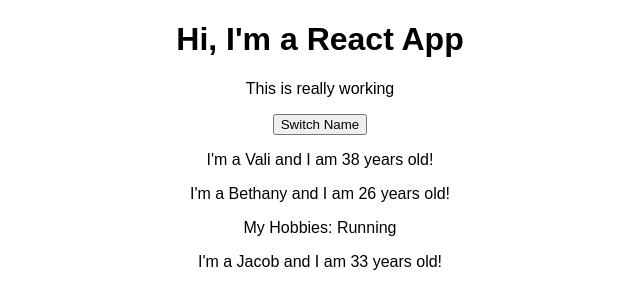
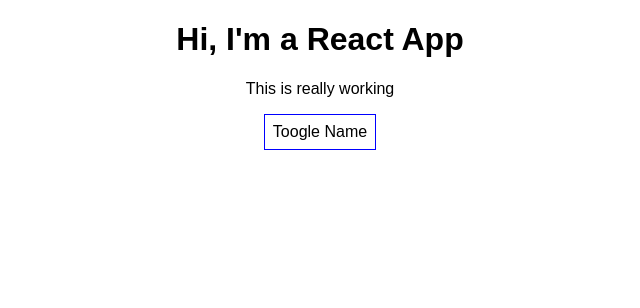
Before and after one commit to valimasca/ReactUdemyCourse, a React (Create React App) app: page / in a window 1280 px wide. Shown: the top 308 px of the page, without its empty margins (320-960 px from the left). Built offline with nearby package versions, Linux system fonts and the light colour scheme.

Commit message:
jsxconditional

```diff
--- a/src/App.js
+++ b/src/App.js
@@ -7,30 +7,70 @@
       { name: 'Vali', age: 38},
       { name: 'Bethany', age: 26},
       {name: 'Jacob', age: 33}
-    ]
+    ],
+    otherState: 'some other state',
+    showPersons: false
   }
 
-  switchNameHandler = () => {
+  switchNameHandler = (newName) => {
     //console.log('Was clicked!');
     // Dont do this: this.state.persons[0].name = "Valer";
     this.setState({persons:
       [
-        { name: 'Valer', age: 38},
+        { name: newName, age: 38},
         { name: 'Bethany', age: 26},
-        {name: 'Jacob', age: 34}
+        {name: 'Will', age: 39}
       ]
-    })
+    });
+  }
+
+  nameChangeHandler = (event) => {
+    this.setState({persons:
+      [
+        { name: 'Max', age: 38},
+        { name: event.target.value, age: 26},
+        {name: 'Will', age: 39}
+      ]
+    });
+  }
+
+  togglePersonHandler = () => {
+    const doesShow = this.state.showPersons;
+    this.setState({showPersons: !doesShow});
   }
 
   render() {
+    const style = {
+      backgroundColor: 'white',
+      font: 'inherit',
+      border: '1px solid blue',
+      padding: '8px',
+      cursor: 'pointer'
+    };
+
     return (
       <div className="App">
         <h1>Hi, I'm a React App</h1>
         <p>This is really working</p>
-        <button onClick={this.switchNameHandler}>Switch Name</button>
-        <Person name={this.state.persons[0].name} age={this.state.persons[0].age}/>
-        <Person name={this.state.persons[1].name} age={this.state.persons[1].age}>My Hobbies: Running</Person>
-        <Person name={this.state.persons[2].name} age={this.state.persons[2].age}/>
+        <button
+        style={style}
+        onClick={this.togglePersonHandler}>Toogle Name</button>
+
+        {
+        this.state.showPersons ?
+        <div>
+        <Person
+        name={this.state.persons[0].name} age={this.state.persons[0].age}/>
+        <Person
+        name={this.state.persons[1].name} age={this.state.persons[1].age}
+        click={this.switchNameHandler.bind(this, 'Valerutz')}
+        changed={this.nameChangeHandler}>My Hobbies: Running</Person>
+        <Person
+        name={this.state.persons[2].name} age={this.state.persons[2].age}/>
+
+        </div> : null
+        }
+
       </div>
     );
 
--- /dev/null
+++ b/src/Person/Person.css
@@ -0,0 +1,8 @@
+.Person {
+    width: 60%;
+    margin: 16px auto;
+    border: 1px solid #eee;
+    box-shadow: 0 2px 3px #ccc;
+    padding: 16px;
+    text-align: center;
+}
--- a/src/Person/Person.js
+++ b/src/Person/Person.js
@@ -1,10 +1,12 @@
 import React from 'react';
+import './Person.css';
 
 const person = (props) => {
     return (
-    <div>
-        <p>I'm a {props.name} and I am {props.age} years old!</p>
+    <div className="Person">
+        <p onClick={props.click}>I'm  {props.name} and I am {props.age} years old!</p>
         <p>{props.children}</p>
+        <input type="text"  onChange={props.changed} value={props.name} />
     </div>
 
     )
```
